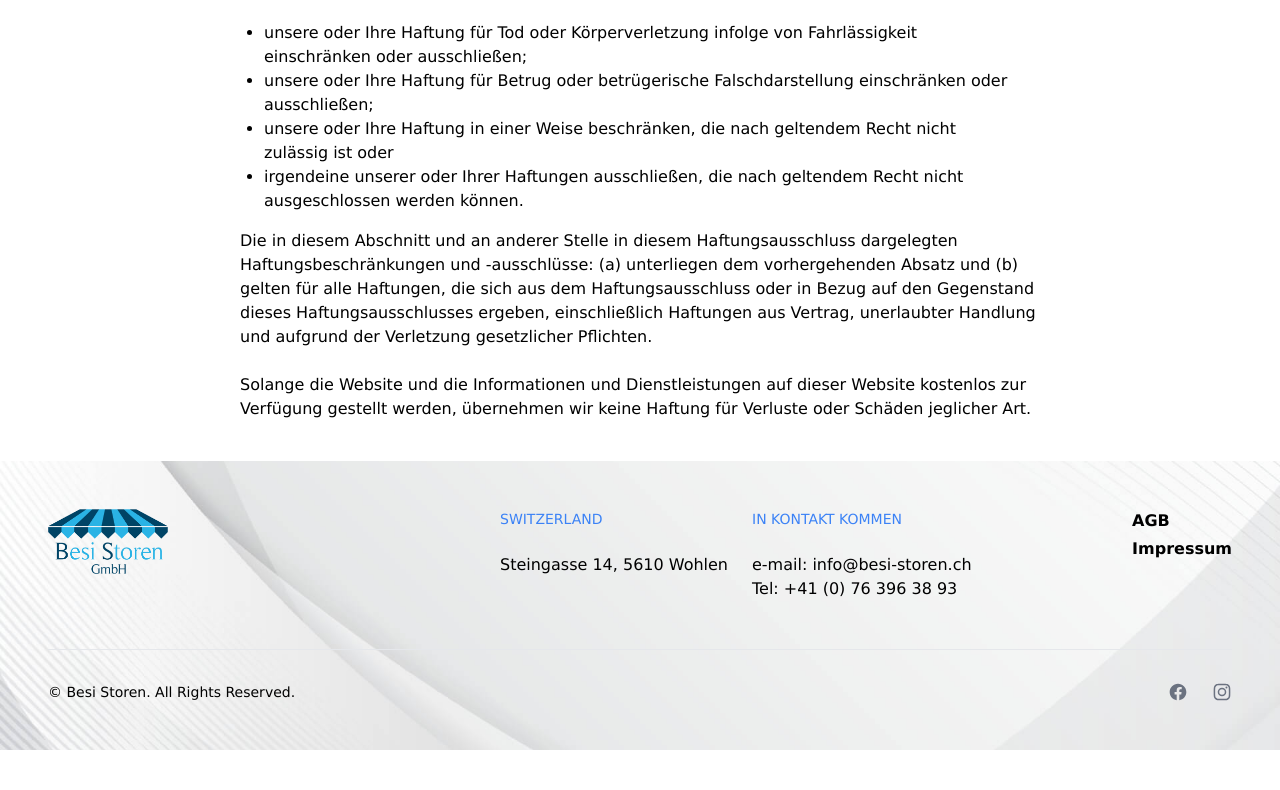
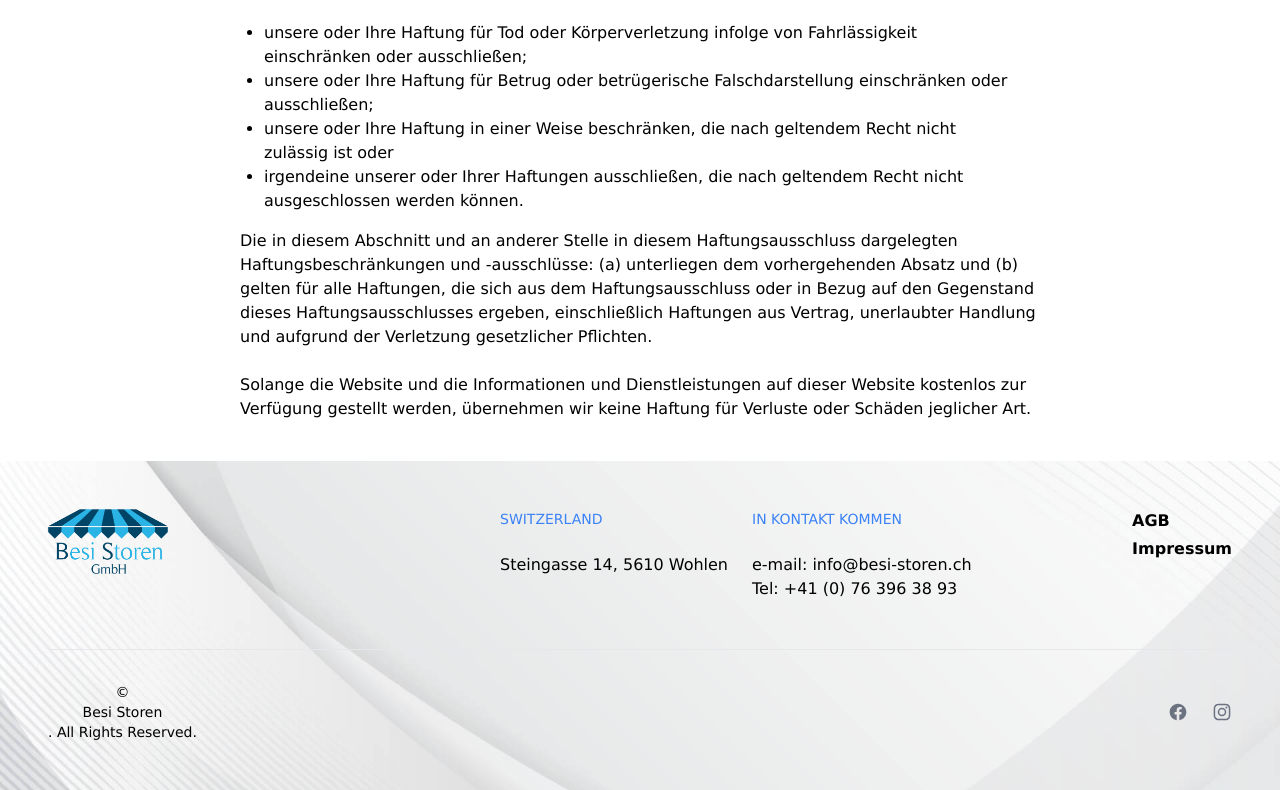
Before and after one commit to besimsherifi/nikiboss, a React (Create React App) app: page /agb in a window 1280 px wide. Shown: the part 4090-4880 px from the top of the page. Before the commit the page ends 4840 px from the top, so only its background shows below. Built offline with nearby package versions, Linux system fonts and the light colour scheme.

Commit message:
commit:Bugs-5 *fixed some bugs

```diff
--- a/src/components/Layout/Footer.js
+++ b/src/components/Layout/Footer.js
@@ -10,10 +10,9 @@ function Footer() {
             <footer className='p-5 object-cover w-full bg-cover bg-center lg:p-12' style={{ backgroundImage: `url(${require("../../assets/images/footer2.jpg")})` }}>
                 <div className="md:flex md:justify-between">
                     <div className="mb-6 md:mb-0" data-aos='fade-right'>
-                        <a href="https://flowbite.com/">
+                        <Link to="https://besi-storen.ch/">
                             <img src={logo} className='w-[120px] mb-3' alt='das' />
-                            {/* <span className="self-center text-2xl font-semibold whitespace-nowrap text-black">700 Accerelator</span> */}
-                        </a>
+                        </Link>
                     </div>
                     <div className="grid grid-cols-2 gap-8 sm:gap-6 sm:grid-cols-3">
                         <div data-aos='fade-up'>
@@ -47,7 +46,7 @@ function Footer() {
                 </div>
                 <hr className="my-6 border-gray-200 sm:mx-auto dark:border-gray-700 lg:my-8" />
                 <div className="sm:flex sm:items-center sm:justify-between">
-                    <span className="text-sm text-black sm:text-center ">©  <a>Besi Storen</a>. All Rights Reserved.
+                    <span className="text-sm text-black sm:text-center ">©  <p>Besi Storen</p>. All Rights Reserved.
                     </span>
                     <div className="flex mt-4 space-x-6 sm:justify-center sm:mt-0">
                         <p className="text-gray-500 hover:text-gray-900 dark:hover:text-white">
--- a/src/pages/AGB.js
+++ b/src/pages/AGB.js
@@ -86,7 +86,7 @@ function AGB() {
                     </div>
                 </div>
             }
-            {i18n.language != 'de' &&
+            {i18n.language !== 'de' &&
                 <div>
                      <h1 className='text-2xl md:text-3xl text-center font-semibold my-10 mx-4'>{t('DATA.HEADER')}</h1>
                     <hr className='w-3/4 m-auto my-10' />
--- a/src/pages/Impressum.js
+++ b/src/pages/Impressum.js
@@ -8,7 +8,7 @@ function Impressum() {
     useEffect(() => {
         topContainer.current.scrollIntoView({ block: "end", behavior: 'smooth' });
     }, []);
-    const { t, i18n } = useTranslation()
+    const { t } = useTranslation()
 
 
     return (
```
